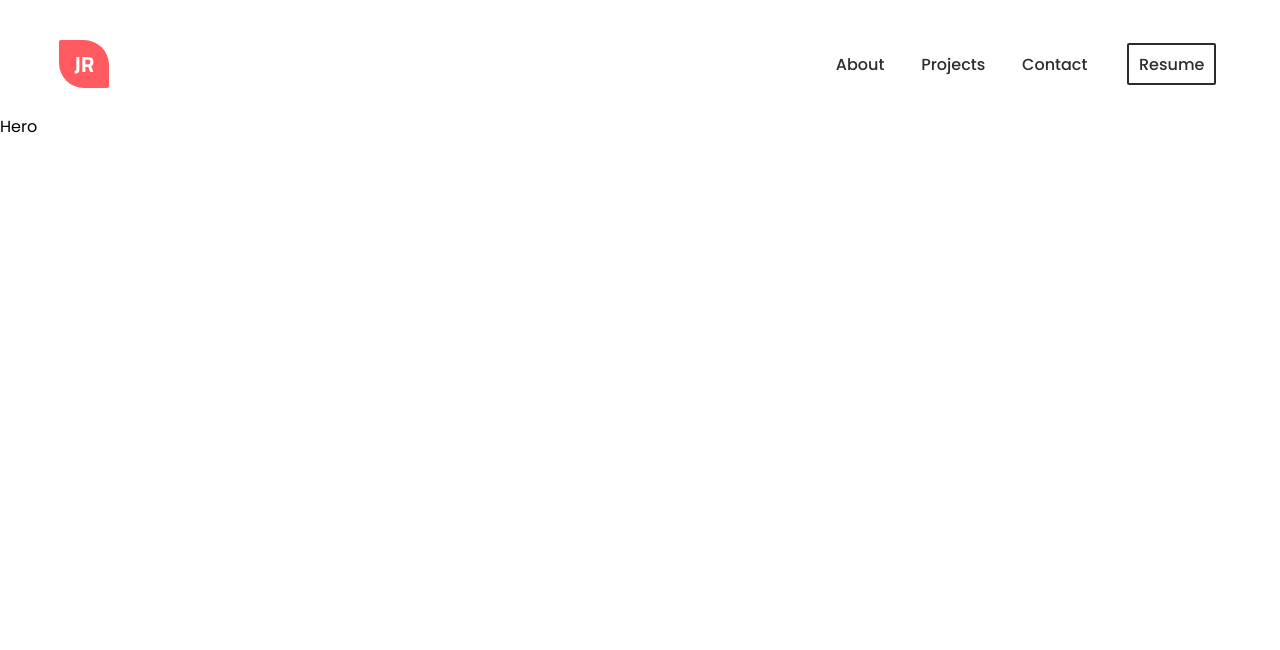
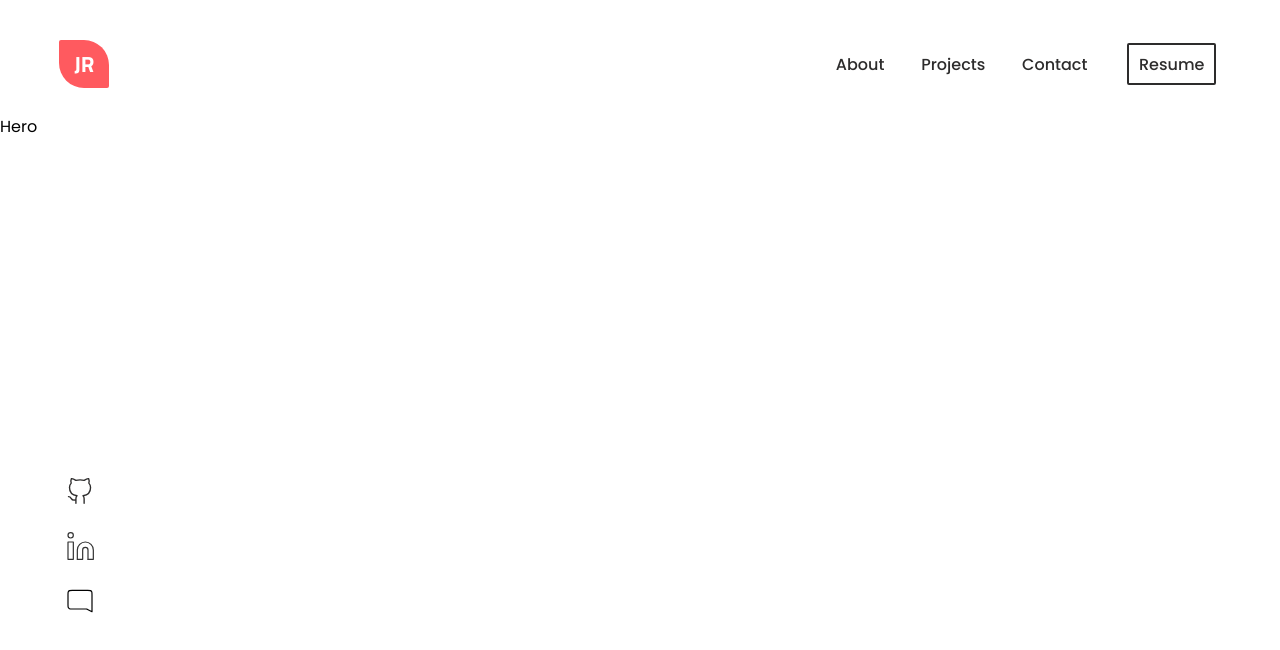
Before and after one commit to JD-R0driguez/react-play-ground, a React (Vite) app in the folder home-page/: page / in a window 1280 px wide. Shown: the top 650 px of the page. Built offline with nearby package versions, Linux system fonts and the light colour scheme.

Commit message:
Added left navigation display styles

```diff
--- a/home-page/src/components/LeftBar.css
+++ b/home-page/src/components/LeftBar.css
@@ -14,6 +14,17 @@
     gap:1rem;
 }
 
+.svg-container{
+    width: 2rem;
+}
+
+.svg-path {
+    transition: stroke 0.3s;
+}
+
+.svg-container:hover .svg-path {
+    stroke: #FF5A5F;
+}
 
 .vertical-line {
     margin-top: 20px;
```
